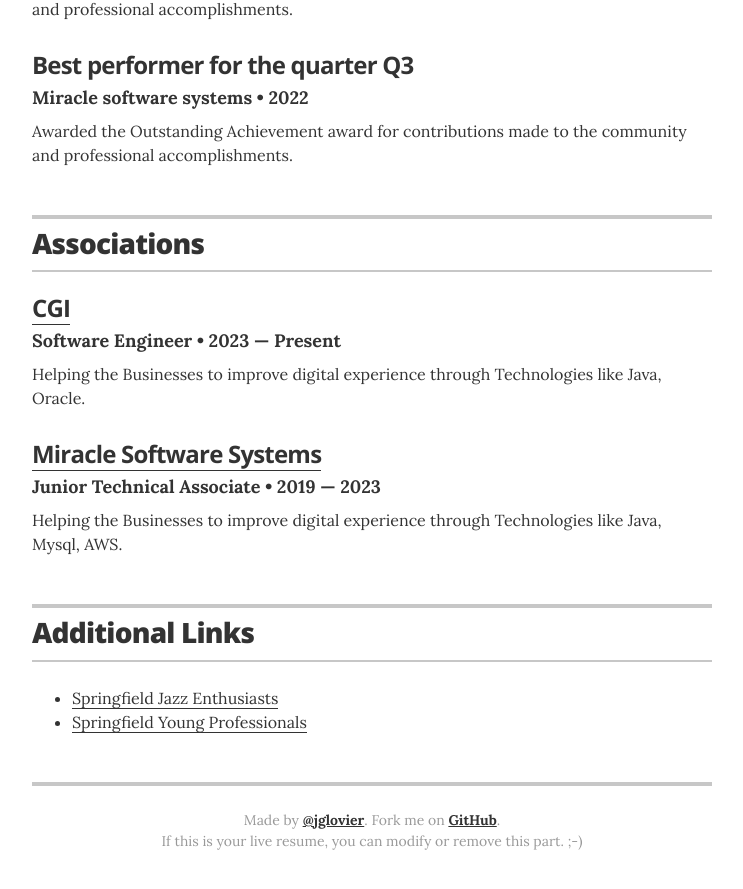
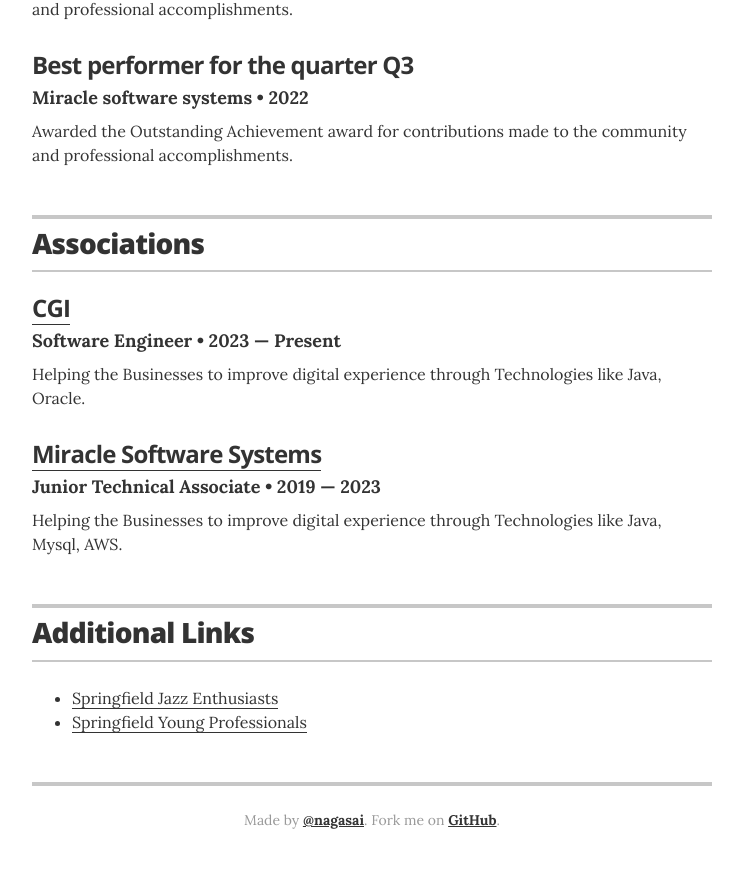
Before and after one commit to nbade27/resume, a Jekyll site: the page built from index.html, in a window 1280 px wide and 900 px high, scrolled down 2990 px. Shown: the top 889 px of the window, without its empty margins (268-1011 px from the left). Built offline with Jekyll 4.4.1, drawn with Linux system fonts in a browser that asks for light colours; some of the changed text lies outside the part shown.

Commit message:
footer changes

```diff
--- a/_config.yml
+++ b/_config.yml
@@ -11,7 +11,7 @@
 # Resume settings
 resume_avatar:                  "true"
 resume_name:                    "Naga Sai Bade"
-resume_title:                   "VP of Global Communications"
+resume_title:                   "Software Engineer at CGI"
 
 # used for the contact button in _layouts/resume.html
 resume_contact_email:           "nbade27@gmail.com"
--- a/_layouts/resume.html
+++ b/_layouts/resume.html
@@ -232,8 +232,7 @@
       {% endif %}
 
       <footer class="page-footer">
-        <p class="footer-line">Made by <a href="http://twitter.com/jglovier">@jglovier</a>. Fork me on <a href="https://github.com/jglovier/resume-template">GitHub</a>.</p>
-        <p class="footer-line">If this is your live resume, you can modify or remove this part. ;-)</p>
+        <p class="footer-line">Made by <a href="http://twitter.com/nbade27">@nagasai</a>. Fork me on <a href="https://github.com/nbade27">GitHub</a>.</p>
       </footer>
 
     </div>
```
